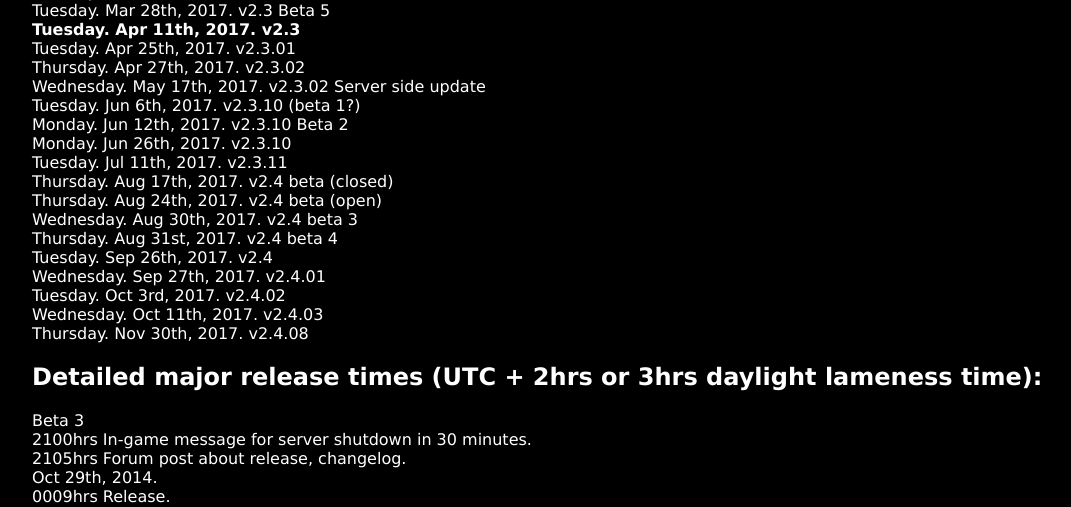
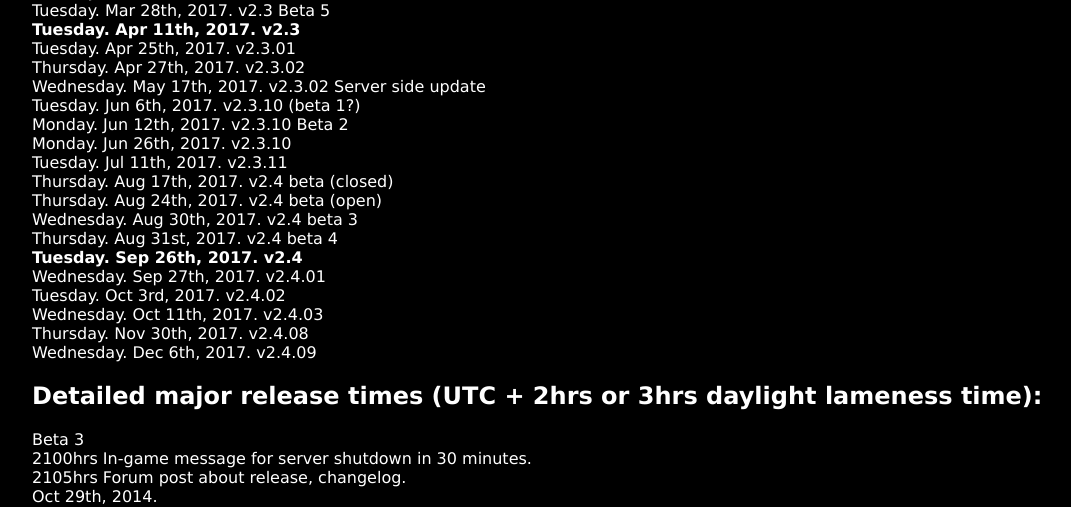
Before and after one commit to SnakeManPMC/html-elitedangerous.co, a PHP site: page /history.php in a window 1280 px wide. Shown: the part 3187-3694 px from the top of the page, without its empty margins (8-1079 px from the left). Run offline with PHP 8.4, Linux system fonts and the light colour scheme.

Commit message:
v2.4.09 history added.

```diff
--- a/history.php
+++ b/history.php
@@ -196,11 +196,12 @@ Thursday. Aug 17th, 2017. v2.4 beta (closed)<br>
 Thursday. Aug 24th, 2017. v2.4 beta (open)<br>
 Wednesday. Aug 30th, 2017. v2.4 beta 3<br>
 Thursday. Aug 31st, 2017. v2.4 beta 4<br>
-Tuesday. Sep 26th, 2017. v2.4<br>
+<b>Tuesday. Sep 26th, 2017. v2.4</b><br>
 Wednesday. Sep 27th, 2017. v2.4.01<br>
 Tuesday. Oct 3rd, 2017. v2.4.02<br>
 Wednesday. Oct 11th, 2017. v2.4.03<br>
-Thursday. Nov 30th, 2017. v2.4.08
+Thursday. Nov 30th, 2017. v2.4.08<br>
+Wednesday. Dec 6th, 2017. v2.4.09
 </p>
 <h2>Detailed major release times (UTC + 2hrs or 3hrs daylight lameness time):</h2>
 <p>
@@ -676,6 +677,9 @@ v2.4.03<br>
 <br><br>
 v2.4.08<br>
 1330hrs patch notes
+<br><br>
+v2.4.09<br>
+1350hrs patch notes
 </p>
 </section>
 
```
